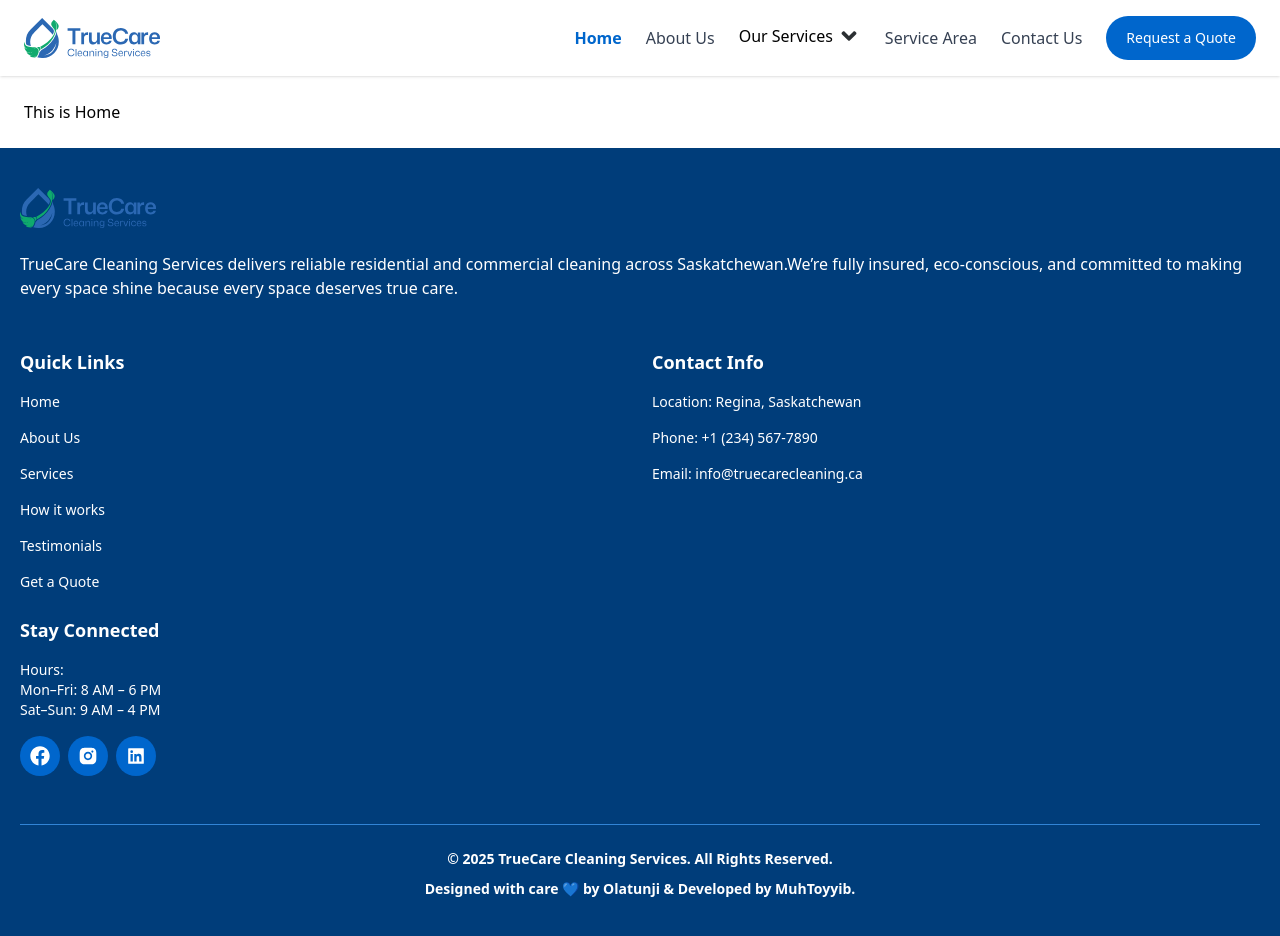
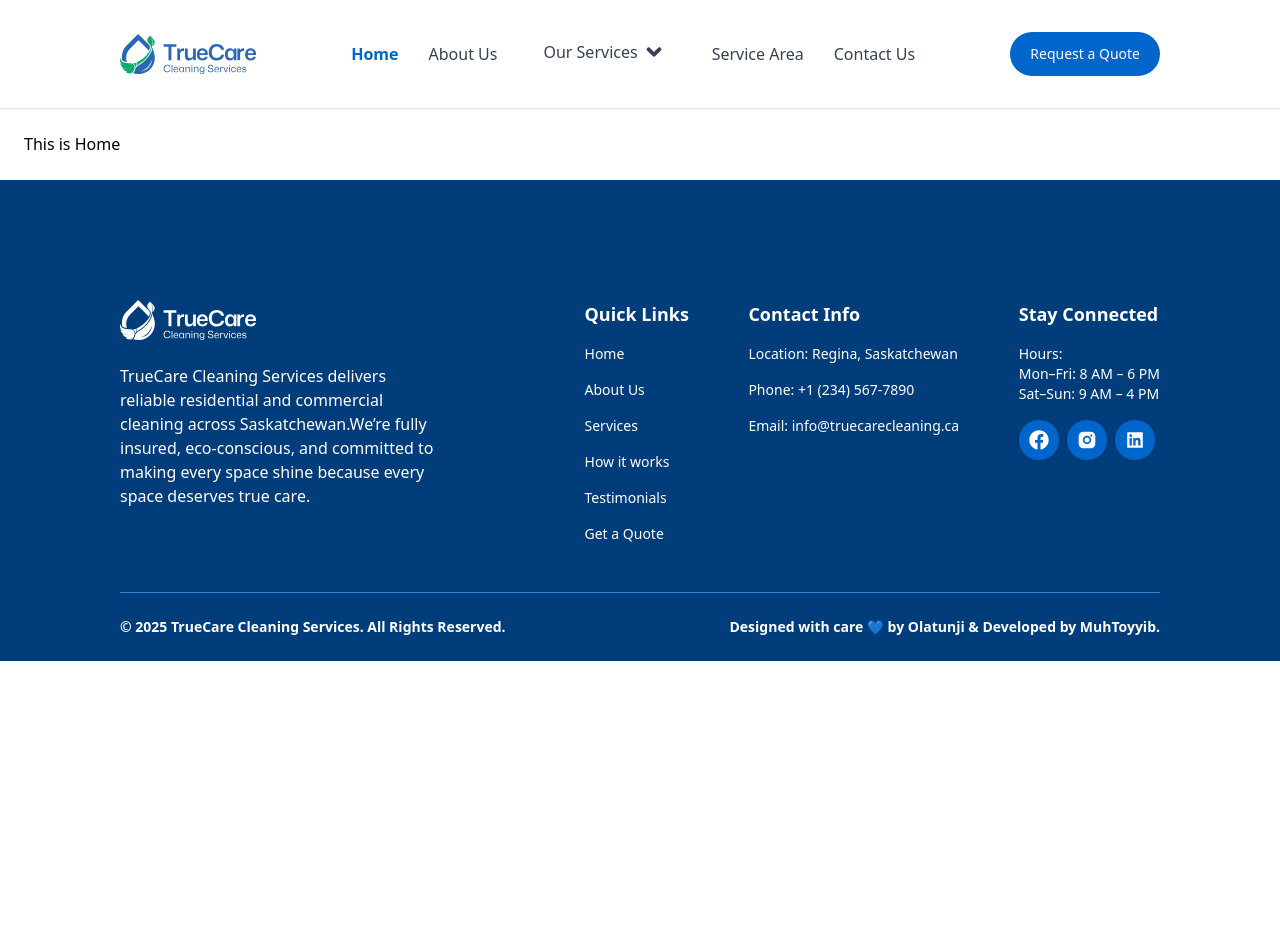
Before and after one commit to Candid001/Truecare-Cleaning-Services, a React (Vite) app: page / in a window 1280 px wide. Shown: the top 936 px of the page. After the commit the page ends 800 px from the top, so only its background shows below. Built offline with nearby package versions, Linux system fonts and the light colour scheme.

Commit message:
Updated Navbar and completed the Footer section

```diff
--- a/src/components/layout/Footer.jsx
+++ b/src/components/layout/Footer.jsx
@@ -1,24 +1,25 @@
 import React from "react";
-import Logo from "../../assets/Layer 2.svg";
+import Logo from "../../assets/TrueCare Cleaning Services full logo.svg";
 import { FaFacebook } from "react-icons/fa";
 import { RiInstagramFill } from "react-icons/ri";
 import { AiFillLinkedin } from "react-icons/ai";
 
 const Footer = () => {
   return (
-    <div className="bg-[#003D7A] px-5 py-10 flex flex-col gap-12 h-fit w-auto">
+    <div className="bg-[#003D7A] px-5 pt-10 flex flex-col gap-12 h-fit w-auto md:pt-20 md:px-10 lg:px-[120px] lg:pt-[120px]">
       {/* First Div  */}
-      <div className="flex flex-col gap-6">
+      <div className="flex flex-col gap-12 md:gap-16 lg:flex lg:flex-row lg:gap-[141px]">
+        <div className="flex flex-col gap-6 lg:w-[407px]">
           <img src={Logo} alt="Logo" className="w-[136px] h-10" />
-        <p className="text-white font-medium leading-6">
+          <p className="text-white font-medium text-base md:w-full">
             TrueCare Cleaning Services delivers reliable residential and
             commercial cleaning across Saskatchewan.We’re fully insured,
-          eco-conscious, and committed to making every space shine because every
-          space deserves true care.
+            eco-conscious, and committed to making every space shine because
+            every space deserves true care.
           </p>
         </div>
         {/* Second Div */}
-      <div className="text-white grid grid-cols-2 gap-6">
+        <div className="text-white grid grid-cols-2 gap-6 md:flex  md:justify-between lg:w-[724px]">
           {/* Quick Links */}
           <div className="flex flex-col gap-4">
             <h2 className="font-bold text-lg">Quick Links</h2>
@@ -32,7 +33,9 @@
           {/* Contact Info */}
           <div className="flex flex-col gap-4">
             <h2 className="font-bold text-lg">Contact Info</h2>
-          <p className="text-sm font-medium">Location: Regina, Saskatchewan</p>
+            <p className="text-sm font-medium">
+              Location: Regina, Saskatchewan
+            </p>
             <p className="text-sm  font-medium">Phone: +1 (234) 567-7890</p>
             <p className="text-sm  font-medium">
               Email: info@truecarecleaning.ca
@@ -59,10 +62,16 @@
             </div>
           </div>
         </div>
+      </div>
       {/* Last Div */}
-      <div className="border-t border-[#3184D6] py-6 text-center text-white flex flex-col gap-2.5">
-        <p className="font-semibold text-sm">© 2025 TrueCare Cleaning Services. All Rights Reserved.</p>
-        <p className="font-semibold text-sm"> Designed with care 💙 by Olatunji & Developed by MuhToyyib.</p>
+      <div className="border-t border-[#3184D6] py-6 text-center text-white flex flex-col gap-2.5 lg:flex lg:flex-row lg:justify-between">
+        <p className="font-semibold text-sm">
+          © 2025 TrueCare Cleaning Services. All Rights Reserved.
+        </p>
+        <p className="font-semibold text-sm">
+          {" "}
+          Designed with care 💙 by Olatunji & Developed by MuhToyyib.
+        </p>
       </div>
     </div>
   );
--- a/src/components/layout/Navbar.jsx
+++ b/src/components/layout/Navbar.jsx
@@ -1,35 +1,47 @@
 import { useState } from "react";
 import { Link, NavLink } from "react-router-dom";
 import Button from "../ui/Button";
-import Logo from "../../assets/Layer 2.svg"
-import { FaAngleDown } from 'react-icons/fa';
+import Logo from "../../assets/Layer 2.svg";
+import { FaAngleDown } from "react-icons/fa";
 
 function Navbar() {
   const [isOpen, setIsOpen] = useState(false);
+  const [showDropdown, setShowDropdown] = useState(false);
 
   const linkClass = ({ isActive }) =>
     isActive
       ? "text-[#0066CC] font-semibold"
       : "text-gray-700 hover:text-[#0066CC]";
 
+  const mobileLinkClass = ({ isActive }) =>
+    isActive
+      ? "bg-[#F5FAFF] font-semibold"
+      : "text-gray-700 hover:text-[#0066CC]";
+
   return (
-    <nav className="bg-white shadow px-6 py-4 relative">
-      {/* md & lg Screen */}
+    <nav className="bg-white shadow pl-10 pr-5 py-4 relative md:px-10 md:py-6 lg:px-[120px] w-screen">
       <div className="flex justify-between items-center">
-        <Link to="/" className="">
+        <Link to="/">
           <img src={Logo} alt="" />
         </Link>
 
-
-        <div className="hidden md:flex gap-6 items-center">
+        {/* lg Screen */}
+        <div className="hidden lg:flex gap-6 items-center lg:gap-[30px]">
           <NavLink to="/" className={linkClass}>
             Home
           </NavLink>
           <NavLink to="/about" className={linkClass}>
             About Us
           </NavLink>
-          <NavLink to="/services" className={`${linkClass} flex gap-1 h-7`} >
-            Our Services <FaAngleDown className="text-[#2B2F32] h-6 w-6"/>
+          <NavLink
+            to="/services"
+            className={linkClass}
+            onClick={() => setShowDropdown(!showDropdown)}
+          >
+            <div className="flex justify-between w-full h-[60px] rounded-md p-4 lg:gap-1">
+              Our Services
+              <FaAngleDown className="h-6 w-6 inline" />
+            </div>
           </NavLink>
           <NavLink to="/servicearea" className={linkClass}>
             Service Area
@@ -37,60 +49,103 @@
           <NavLink to="/contact" className={linkClass}>
             Contact Us
           </NavLink>
-          <Button text="Request a Quote" />
         </div>
 
-        {/* Mobile Screen */}
+        <div className="md:flex md:gap-6">
           <button
             onClick={() => setIsOpen(!isOpen)}
-          className="md:hidden text-3xl focus:outline-none"
+            className="lg:hidden text-3xl focus:outline-none"
             aria-label="Toggle Menu"
           >
             {isOpen ? "×" : "☰"}
           </button>
-      </div>
+
           {/* Mobile Screen List */}
           {isOpen && (
-        <div className="absolute top-16 left-0 w-full bg-white flex flex-col px-6 gap-4 py-6 shadow-md md:hidden rounded-b-4xl">
+            <div className="absolute top-[87px] left-0 w-full bg-white flex flex-col p-6  rounded-b-4xl">
               <NavLink
                 to="/"
-            className={linkClass}
+                className={mobileLinkClass}
                 onClick={() => setIsOpen(false)}
               >
-            Home
+                <p className="w-full h-[60px] rounded-md p-4">Home</p>
               </NavLink>
               <NavLink
                 to="/about"
-            className={linkClass}
+                className={mobileLinkClass}
                 onClick={() => setIsOpen(false)}
               >
-            About Us
+                <p className="w-full h-[60px] rounded-md p-4">About Us</p>
               </NavLink>
               <NavLink
                 to="/services"
-            className={`${linkClass} flex flex-row justify-between h-7`}
+                className={mobileLinkClass}
                 onClick={() => setIsOpen(false)}
 
               >
-            Our Services<FaAngleDown className="text-[#2B2F32] h-6 w-6"/>
+                <div className="flex justify-between w-full h-[60px] rounded-md p-4">
+                  Our Services
+                  <FaAngleDown className="text-[#2B2F32] h-6 w-6 inline" />
+                </div>
               </NavLink>
               <NavLink
                 to="/servicearea"
-            className={linkClass}
+                className={mobileLinkClass}
                 onClick={() => setIsOpen(false)}
               >
-            Service Area
+                <p className="w-full h-[60px] rounded-md p-4">Service Area</p>
               </NavLink>
               <NavLink
                 to="/contact"
-            className={linkClass}
+                className={mobileLinkClass}
                 onClick={() => setIsOpen(false)}
               >
-            Contact Us
+                <p className="w-full h-[60px] rounded-md p-4">Contact Us</p>
               </NavLink>
+            </div>
+          )}
+          {/* Button */}
+          <div>
             <Button text="Request a Quote" />
           </div>
+        </div>
+
+        {/* Our Services Dropdown */}
+        {showDropdown && (
+          <div className="absolute flex flex-col gap-1 left-145 top-25 mt-2 w-[275px] h-fit bg-white border border-gray-200 rounded-lg shadow-lg z-50 rounded-b-lg py-3">
+            <Link
+              to="/services"
+              className="block px-4 py-2 hover:border-l-2  hover:text-[#0066CC] h-[46px] w-full"
+            >
+              Homes & Apartments
+            </Link>
+            <Link
+              to="/services"
+              className="block px-4 py-2 hover:border-l-2  hover:text-[#0066CC] h-[46px] w-full"
+            >
+              Offices & Small Businesses
+            </Link>
+            <Link
+              to="/services"
+              className="block px-4 py-2 hover:border-l-2  hover:text-[#0066CC] h-[46px] w-full"
+            >
+              Property Managers & Realtors
+            </Link>
+            <Link
+              to="/services"
+              className="block px-4 py-2 hover:border-l-2  hover:text-[#0066CC] h-[46px] w-full"
+            >
+              Clinics & Wellness Centers
+            </Link>
+            <Link
+              to="/services"
+              className="block px-4 py-2 hover:border-l-2  hover:text-[#0066CC] h-[46px] w-full"
+            >
+              Post-Construction Projects
+            </Link>
+          </div>
         )}
+      </div>
     </nav>
   );
 }
```
Also changed, not shown: src/assets/TrueCare Cleaning Services full logo.svg (added). Lines whose indentation alone changed are shown as unchanged.
